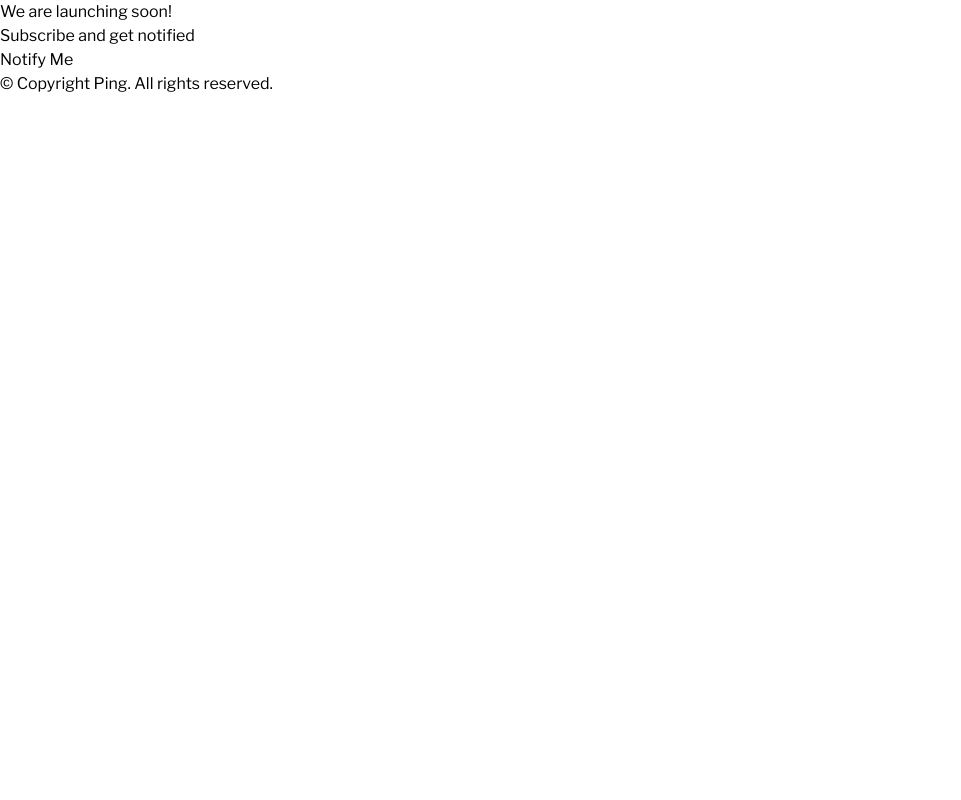
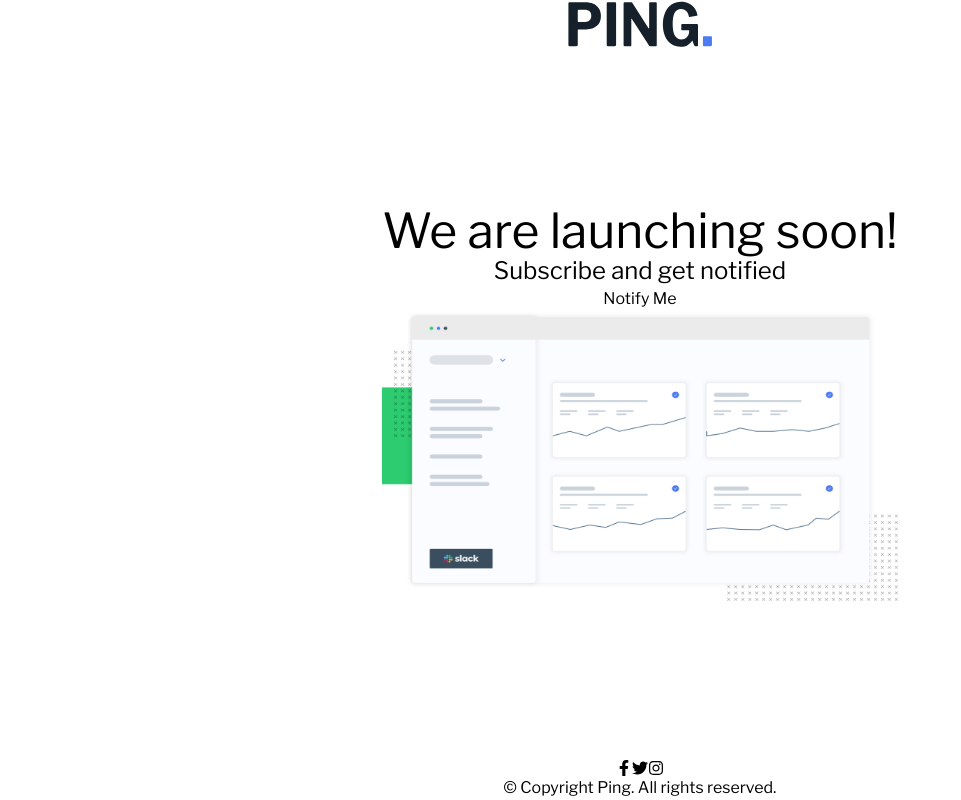
Before and after one commit to n0rrman/frontend-mentor-challenges, a Next.js app in the folder ping-coming-soon-page/: page / in a window 1280 px wide. Shown: the whole page, without its empty margins (0-961 px from the left). Built offline with nearby package versions, Linux system fonts and the light colour scheme.

Commit message:
ping-coming-soon-page scaffolded

```diff
--- a/ping-coming-soon-page/src/app/page.tsx
+++ b/ping-coming-soon-page/src/app/page.tsx
@@ -1,10 +1,36 @@
+import Image from "next/image";
+import { FaFacebookF, FaTwitter, FaInstagram } from "react-icons/fa";
+
+import dashboardImg from "/public/illustration-dashboard.png";
+import logo from "/public/logo.svg";
+
 export default function Home() {
   return (
-    <div>
-      <div>We are launching soon!</div>
-      <div>Subscribe and get notified</div>
-      <div>Notify Me</div>
-      <div>&copy; Copyright Ping. All rights reserved.</div>
+    <div className="flex flex-col justify-between items-center min-h-screen">
+      <header>
+        <div className="relative w-36 h-12">
+          <Image alt="" src={logo.src} fill />
+        </div>
+      </header>
+      <main className="flex flex-col justify-around items-center">
+        <div className="text-center">
+          <h1 className="text-5xl">We are launching soon!</h1>
+          <p className="text-2xl">Subscribe and get notified</p>
+        </div>
+        <div>Notify Me</div>
+
+        <div className="relative w-full aspect-video">
+          <Image alt="" src={dashboardImg.src} fill />
+        </div>
+      </main>
+      <footer>
+        <div className="flex flex-row justify-center items-center">
+          <FaFacebookF />
+          <FaTwitter />
+          <FaInstagram />
+        </div>
+        <div>&copy; Copyright Ping. All rights reserved.</div>
+      </footer>
     </div>
   );
 }
```
Also changed, not shown: ping-coming-soon-page/package.json (+5 -4 lines), 1 other file (tests, documents, lock files or other folders).
